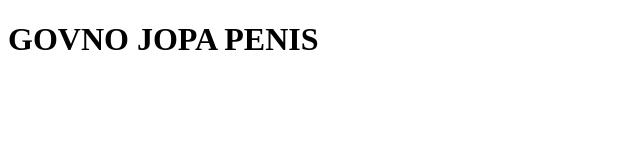
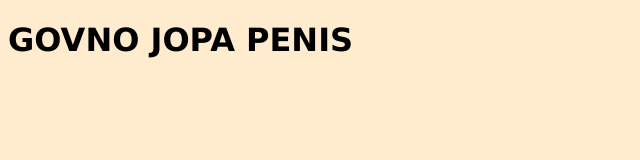
Before and after one commit to paminolo/firstProject, a plain HTML site: page index.html in a window 1280 px wide. Shown: the whole page, without its empty margins (0-640 px from the left). Drawn offline with Linux system fonts and the light colour scheme.

Commit message:
add new file style.css and modified index.html

```diff
--- a/index.html
+++ b/index.html
@@ -4,6 +4,7 @@
     <meta charset="UTF-8">
     <meta http-equiv="X-UA-Compatible" content="IE=edge">
     <meta name="viewport" content="width=device-width, initial-scale=1.0">
+    <link rel="stylesheet" href="style.css">
     <title>firstProject</title>
 </head>
 <body>
--- /dev/null
+++ b/style.css
@@ -0,0 +1,4 @@
+body {
+    font-family: 'Lucida Sans', 'Lucida Sans Regular', 'Lucida Grande', 'Lucida Sans Unicode', Geneva, Verdana, sans-serif;
+    background-color: blanchedalmond;
+}
```
